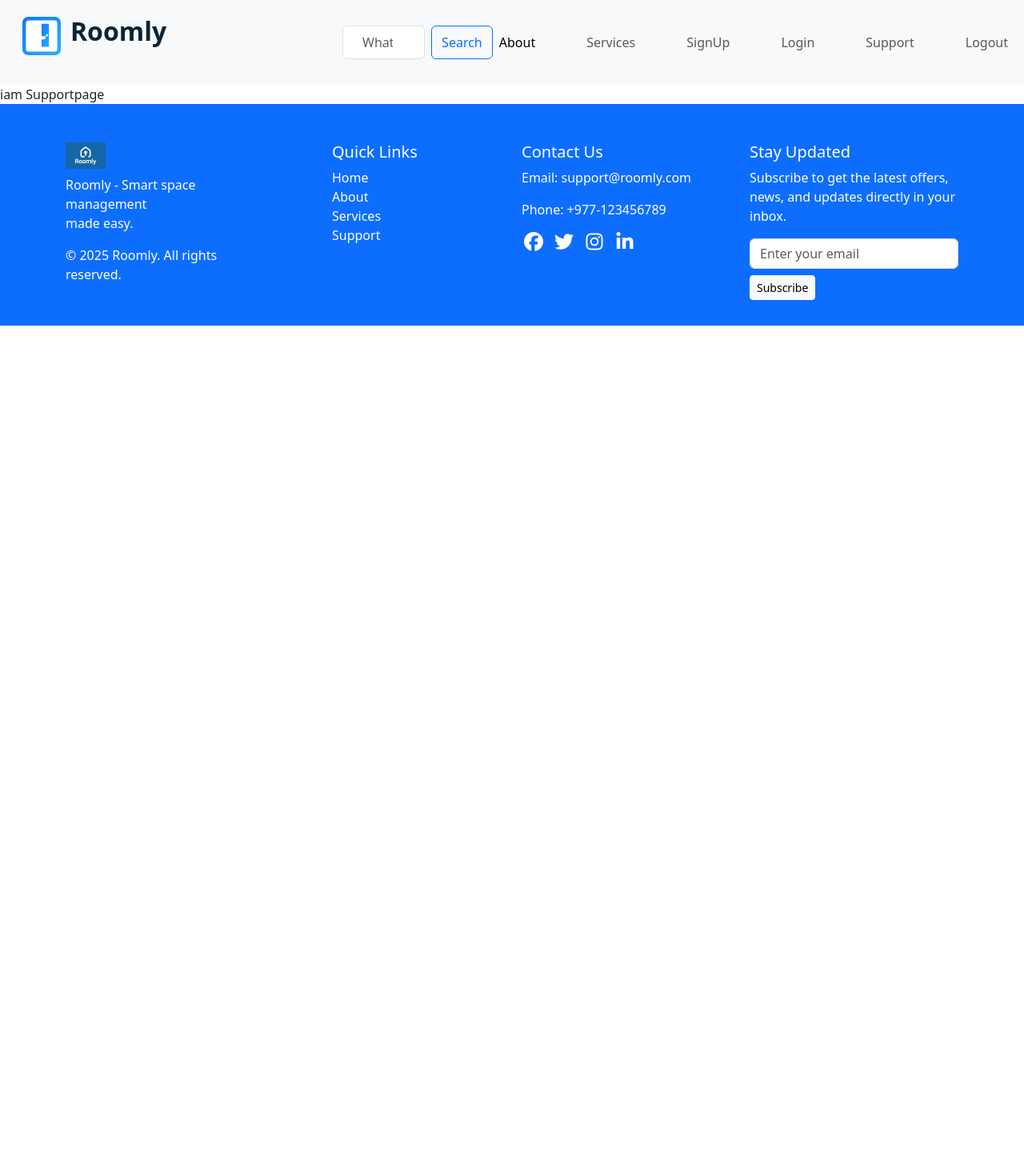
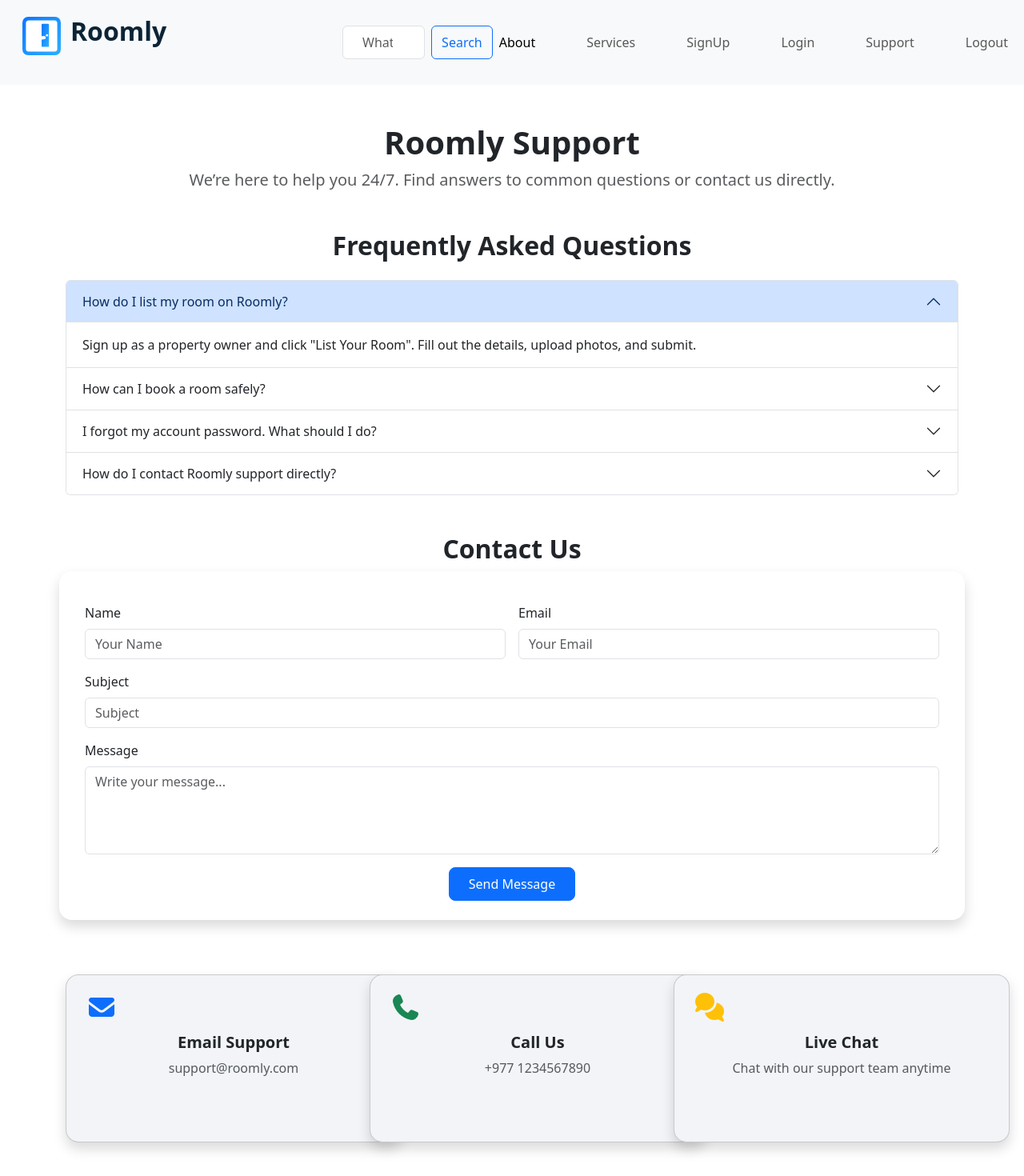
Before and after one commit to sagarvaiweb/CLZ_PROJECT1, a React (Vite) app in the folder frontend/: page /support in a window 1280 px wide. Shown: the top 1470 px of the page at 80% size. Before the commit the page ends 800 px from the top, so only its background shows below. Built offline with nearby package versions, Linux system fonts and the light colour scheme.

Commit message:
implement supportPage

```diff
--- a/frontend/public/style.css
+++ b/frontend/public/style.css
@@ -181,3 +181,25 @@ i.fa-solid {
 .service-card:hover .icon i {
   transform: scale(1.1);
 }
+
+
+
+/* css for supportPage  */
+
+.accordion-button {
+  font-weight: 500;
+}
+
+.shadow:hover {
+  transform: translateY(-5px);
+  transition: all 0.3s ease;
+}
+
+.card i.fa-solid {
+  margin-bottom: 10px;
+}
+
+.btn-primary:hover {
+  background-color: #0b5ed7;
+  transition: 0.3s;
+}
--- a/frontend/src/Landing_Page/Support/SupportPage.jsx
+++ b/frontend/src/Landing_Page/Support/SupportPage.jsx
@@ -1,8 +1,132 @@
-import React from 'react'
+import React from "react";
 
-function SupportPage() {
-  return ( <>
-  iam Supportpage</> );
-}
+const SupportPage = () => {
+  return (
+    <div className="container py-5">
+
+      {/* HEADER */}
+      <div className="text-center mb-5">
+        <h1 className="fw-bold display-6">Roomly Support</h1>
+        <p className="text-muted fs-5">
+          We’re here to help you 24/7. Find answers to common questions or contact us directly.
+        </p>
+      </div>
+
+      {/* FAQ SECTION */}
+      <div className="mb-5">
+        <h2 className="fw-bold mb-4 text-center">Frequently Asked Questions</h2>
+        <div className="accordion" id="faqAccordion">
+
+          <div className="accordion-item">
+            <h2 className="accordion-header" id="faqHeadingOne">
+              <button className="accordion-button" type="button" data-bs-toggle="collapse" data-bs-target="#faqOne" aria-expanded="true" aria-controls="faqOne">
+                How do I list my room on Roomly?
+              </button>
+            </h2>
+            <div id="faqOne" className="accordion-collapse collapse show" aria-labelledby="faqHeadingOne" data-bs-parent="#faqAccordion">
+              <div className="accordion-body">
+                Sign up as a property owner and click "List Your Room". Fill out the details, upload photos, and submit.
+              </div>
+            </div>
+          </div>
+
+          <div className="accordion-item">
+            <h2 className="accordion-header" id="faqHeadingTwo">
+              <button className="accordion-button collapsed" type="button" data-bs-toggle="collapse" data-bs-target="#faqTwo" aria-expanded="false" aria-controls="faqTwo">
+                How can I book a room safely?
+              </button>
+            </h2>
+            <div id="faqTwo" className="accordion-collapse collapse" aria-labelledby="faqHeadingTwo" data-bs-parent="#faqAccordion">
+              <div className="accordion-body">
+                All listings are verified and our platform ensures secure payment and transparent communication with room owners.
+              </div>
+            </div>
+          </div>
+
+          <div className="accordion-item">
+            <h2 className="accordion-header" id="faqHeadingThree">
+              <button className="accordion-button collapsed" type="button" data-bs-toggle="collapse" data-bs-target="#faqThree" aria-expanded="false" aria-controls="faqThree">
+                I forgot my account password. What should I do?
+              </button>
+            </h2>
+            <div id="faqThree" className="accordion-collapse collapse" aria-labelledby="faqHeadingThree" data-bs-parent="#faqAccordion">
+              <div className="accordion-body">
+                Click on "Forgot Password" on the login page and follow the instructions to reset your password.
+              </div>
+            </div>
+          </div>
+
+          <div className="accordion-item">
+            <h2 className="accordion-header" id="faqHeadingFour">
+              <button className="accordion-button collapsed" type="button" data-bs-toggle="collapse" data-bs-target="#faqFour" aria-expanded="false" aria-controls="faqFour">
+                How do I contact Roomly support directly?
+              </button>
+            </h2>
+            <div id="faqFour" className="accordion-collapse collapse" aria-labelledby="faqHeadingFour" data-bs-parent="#faqAccordion">
+              <div className="accordion-body">
+                Use the contact form below or email us at support@roomly.com. We are available 24/7 for assistance.
+              </div>
+            </div>
+          </div>
+
+        </div>
+      </div>
+
+      {/* CONTACT FORM SECTION */}
+      <div className="mb-5">
+        <h2 className="fw-bold mb-4 text-center">Contact Us</h2>
+        <form className="row g-3 shadow p-4 rounded-4">
+          <div className="col-md-6">
+            <label className="form-label">Name</label>
+            <input type="text" className="form-control" placeholder="Your Name" />
+          </div>
+          <div className="col-md-6">
+            <label className="form-label">Email</label>
+            <input type="email" className="form-control" placeholder="Your Email" />
+          </div>
+          <div className="col-12">
+            <label className="form-label">Subject</label>
+            <input type="text" className="form-control" placeholder="Subject" />
+          </div>
+          <div className="col-12">
+            <label className="form-label">Message</label>
+            <textarea className="form-control" rows="4" placeholder="Write your message..."></textarea>
+          </div>
+          <div className="col-12 text-center">
+            <button type="submit" className="btn btn-primary px-4 py-2 rounded-3">
+              Send Message
+            </button>
+          </div>
+        </form>
+      </div>
+
+      {/* CONTACT INFO CARDS */}
+      <div className="row text-center g-4 mb-5">
+        <div className="col-md-4">
+          <div className="card shadow p-4 rounded-4 h-100">
+            <i className="fa-solid fa-envelope fa-2x text-primary mb-3"></i>
+            <h5 className="fw-bold">Email Support</h5>
+            <p className="text-muted">support@roomly.com</p>
+          </div>
+        </div>
+        <div className="col-md-4">
+          <div className="card shadow p-4 rounded-4 h-100">
+            <i className="fa-solid fa-phone fa-2x text-success mb-3"></i>
+            <h5 className="fw-bold">Call Us</h5>
+            <p className="text-muted">+977 1234567890</p>
+          </div>
+        </div>
+        <div className="col-md-4">
+          <div className="card shadow p-4 rounded-4 h-100">
+            <i className="fa-solid fa-comments fa-2x text-warning mb-3"></i>
+            <h5 className="fw-bold">Live Chat</h5>
+            <p className="text-muted">Chat with our support team anytime</p>
+          </div>
+        </div>
+      </div>
+
+    </div>
+  );
+};
 
 export default SupportPage;
```
